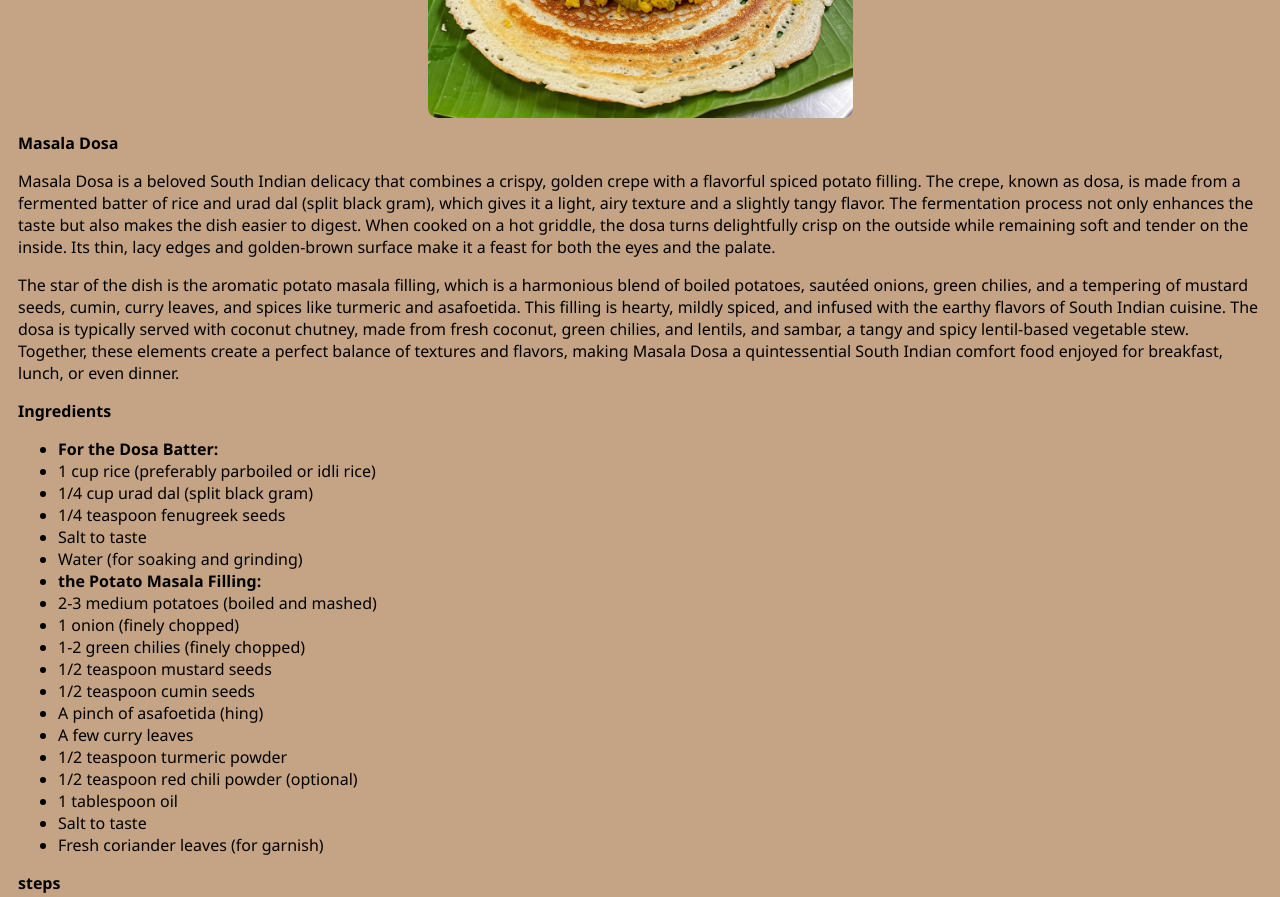
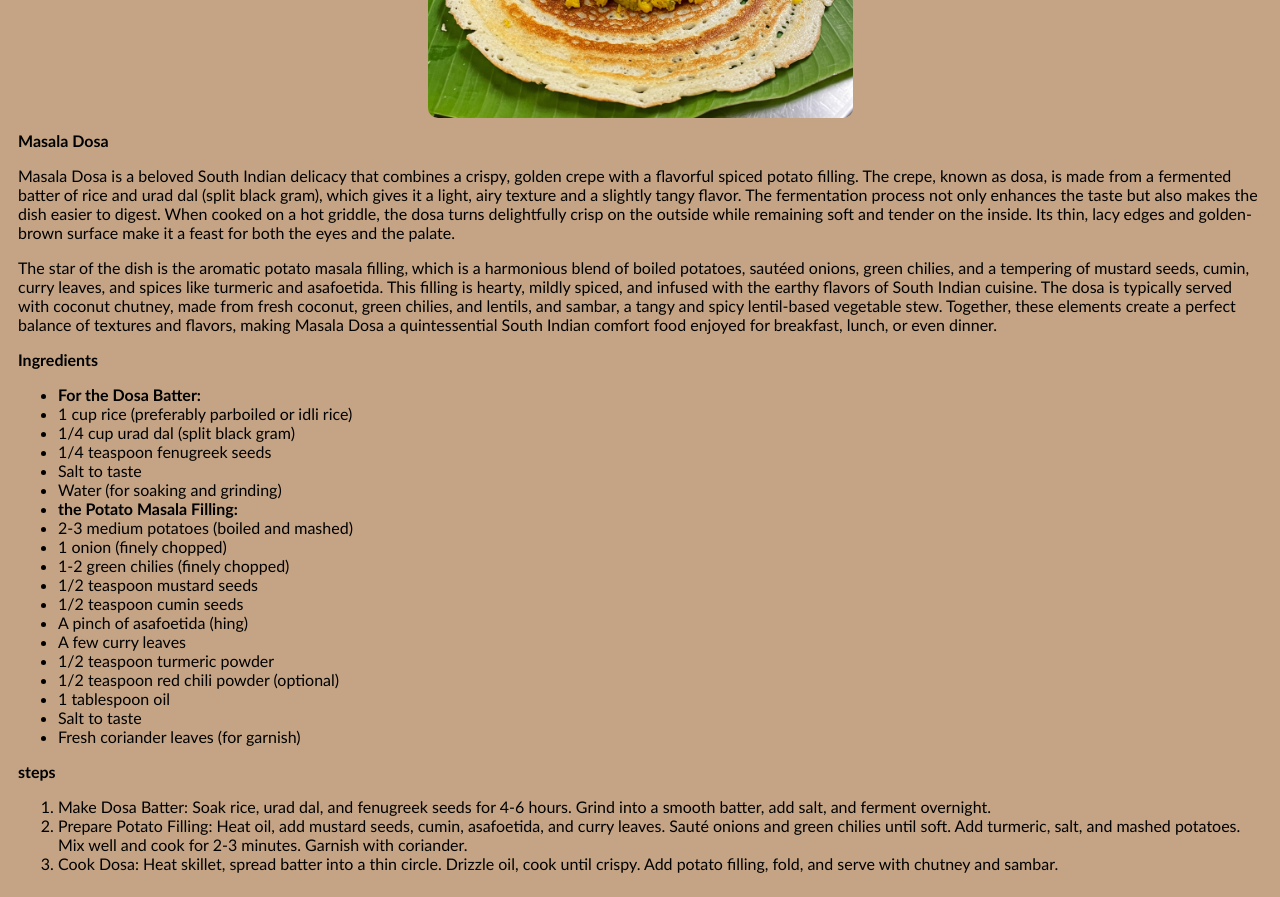
Before and after one commit to shiyyaas/P-recipe, a plain HTML site: page recipes/masaladosa.html in a window 1280 px wide. Shown: the part 860-1757 px from the top of the page. Drawn offline with Linux system fonts and the light colour scheme.

Commit message:
Added fonts , Even though I didn't like this font

```diff
--- a/recipes/masaladosa.css
+++ b/recipes/masaladosa.css
@@ -1,5 +1,6 @@
 body {
     background-color: #C4A484;
+    font-family: 'Gill Sans', 'Gill Sans MT', Calibri, 'Trebuchet MS';
 }
 
 .Home , img {
@@ -24,5 +25,4 @@ body {
 }
 .text {
     margin: 10px;
-    font-family:'Segoe UI', Tahoma, Geneva, Verdana, sans-serif;
 }
```
